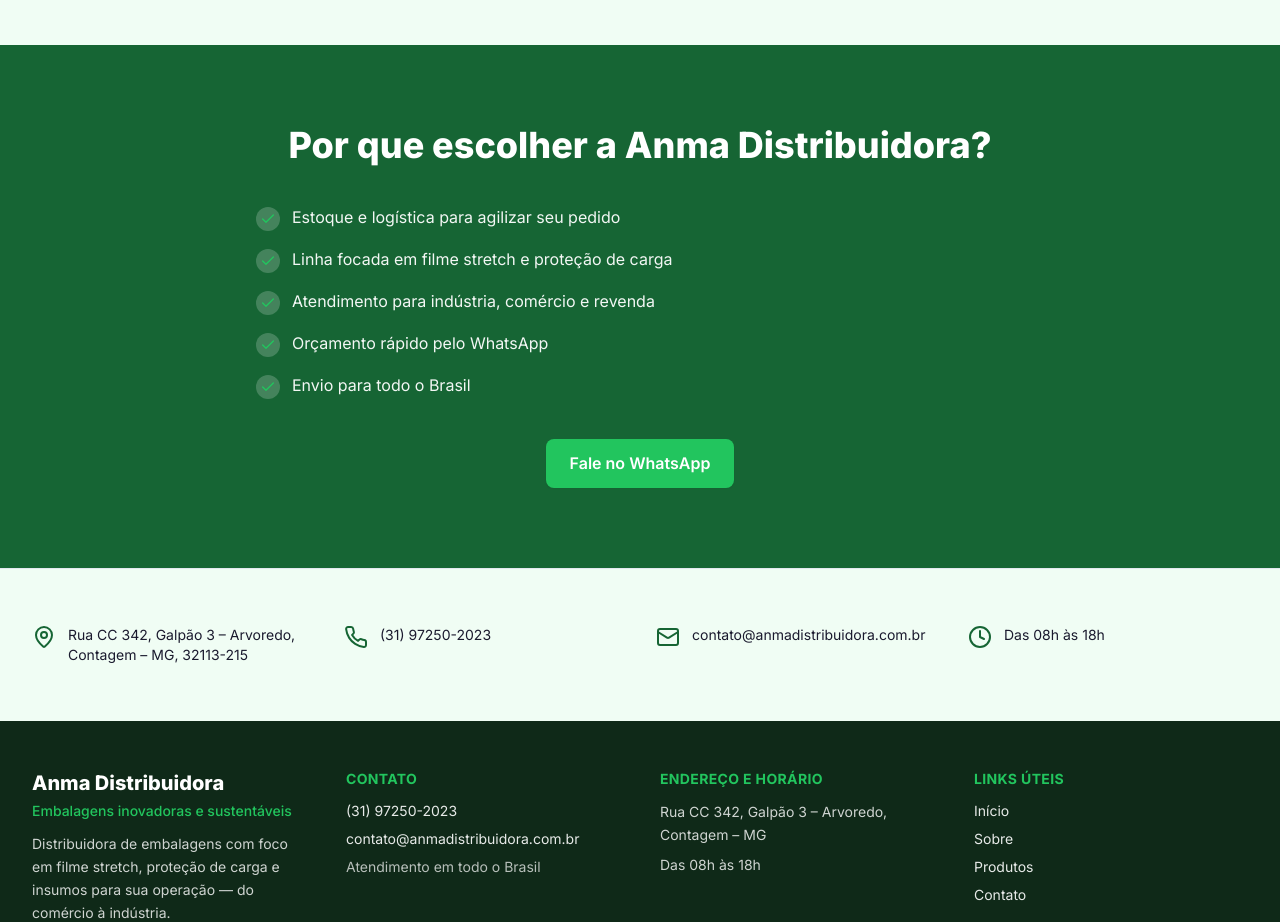
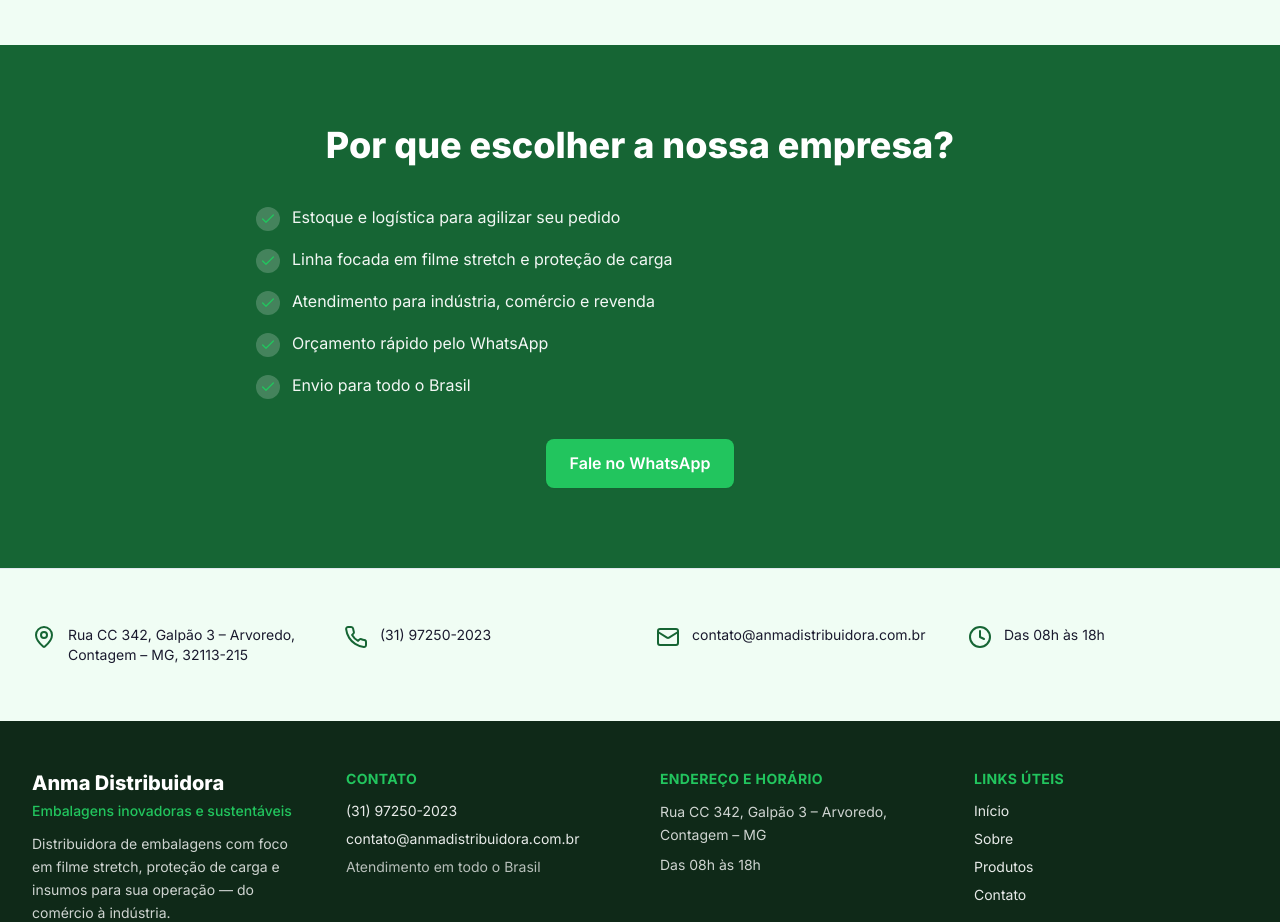
Before and after one commit to GabriiellR/AnmaDistribuidora, a Next.js app: page / in a window 1280 px wide. Shown: the part 3140-4062 px from the top of the page. Built offline with nearby package versions, Linux system fonts and the light colour scheme.

Commit message:
Feat: Ajuste de nomenclaturas

```diff
--- a/components/WhyChooseSection.tsx
+++ b/components/WhyChooseSection.tsx
@@ -25,7 +25,7 @@
           className="mx-auto max-w-3xl text-center"
         >
           <h2 className="text-2xl font-extrabold md:text-3xl lg:text-4xl">
-            Por que escolher a {COMPANY.name}?
+            Por que escolher a nossa empresa?
           </h2>
           <ul className="mt-10 space-y-4 text-left">
             {benefits.map((b, i) => (
```
